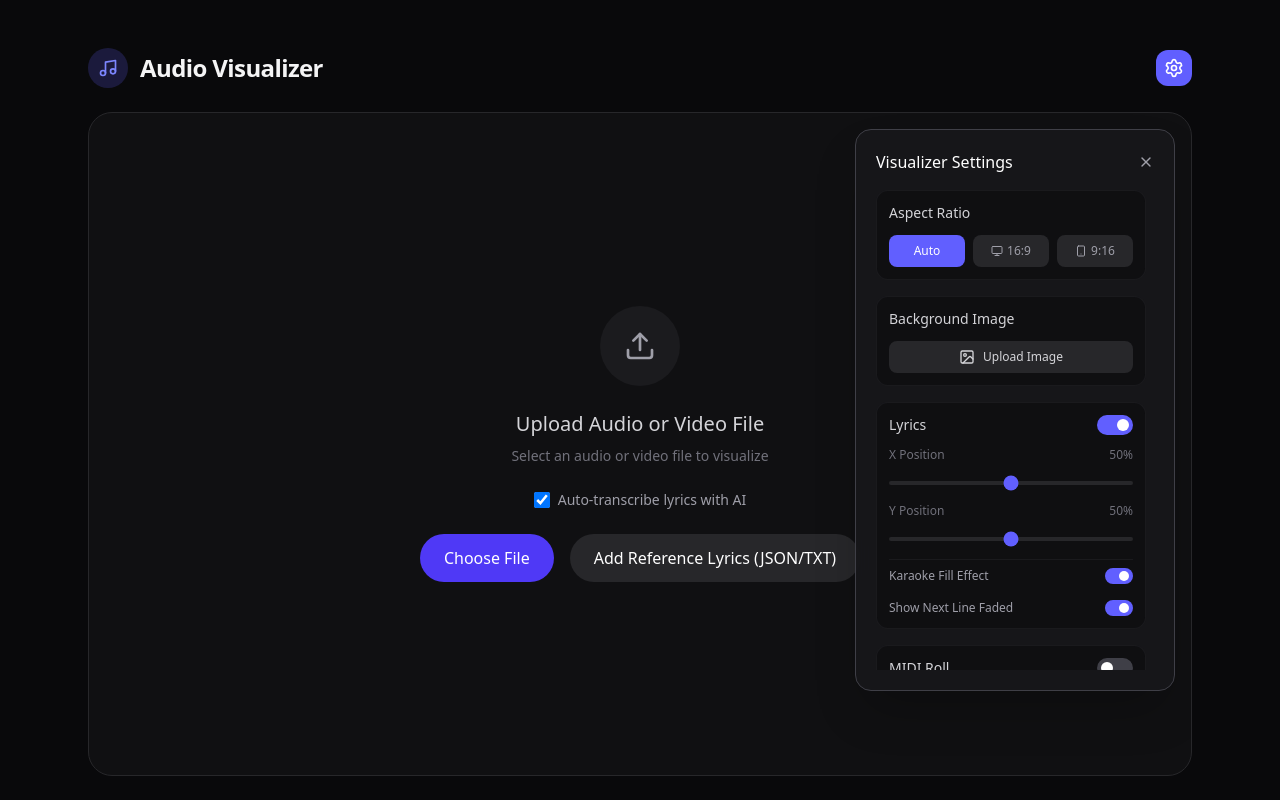
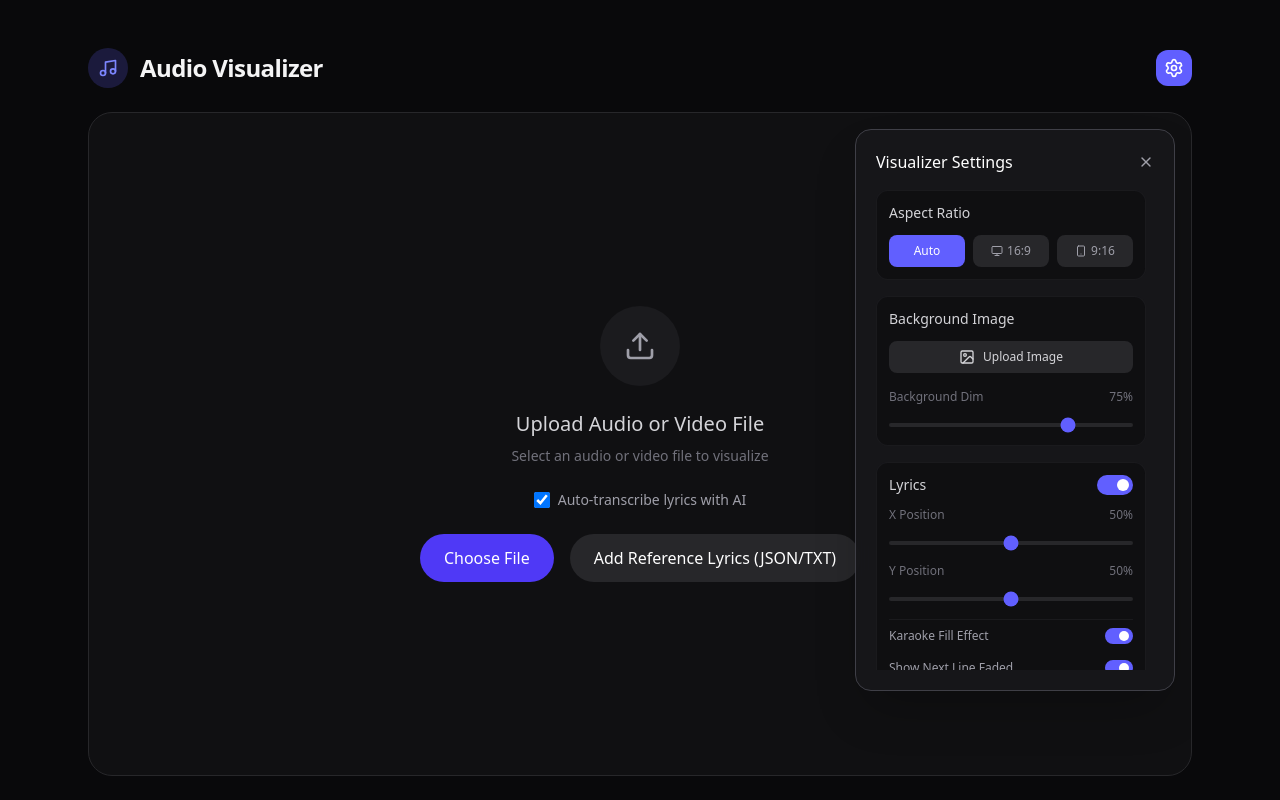
Before and after one commit to tejaswee-gits/audio-visualizer, a React (Vite) app: page / in a window 1280 px wide. Both pictures are taken after a click on the button 1173 px from the left and 68 px from the top of the page. Built offline with nearby package versions, Linux system fonts and the light colour scheme.

Commit message:
Add background brightness control and improve video recording quality

```diff
--- a/src/App.tsx
+++ b/src/App.tsx
@@ -15,6 +15,7 @@ export default function App() {
   const [recordingMode, setRecordingMode] = useState<'current' | 'circle' | 'wave' | 'midi' | 'lyrics' | null>(null);
   const [autoTranscribe, setAutoTranscribe] = useState(true);
   const [isVideoMode, setIsVideoMode] = useState(false);
+  const [backgroundDim, setBackgroundDim] = useState(0.75);
 
   const [audioFile, setAudioFile] = useState<File | null>(null);
   const [audioUrl, setAudioUrl] = useState<string | null>(null);
@@ -271,7 +272,7 @@ export default function App() {
 
     // Small delay to allow React to apply the recordingMode configs
     setTimeout(() => {
-      const canvasStream = canvasRef.current!.captureStream(30);
+      const canvasStream = canvasRef.current!.captureStream(60);
       const dest = audioCtxRef.current!.createMediaStreamDestination();
       analyserRef.current?.connect(dest);
 
@@ -281,7 +282,7 @@ export default function App() {
       ];
       const combinedStream = new MediaStream(tracks);
 
-      const options = { mimeType: 'video/webm;codecs=vp9,opus' };
+      const options = { mimeType: 'video/webm;codecs=vp9,opus', videoBitsPerSecond: 8000000 };
       let recorder: MediaRecorder;
       try {
         recorder = new MediaRecorder(combinedStream, options);
@@ -485,6 +486,7 @@ export default function App() {
                 midiConfig={getEffectiveConfig('midi', midiConfig)}
                 lyricsConfig={getEffectiveConfig('lyrics', lyricsConfig)}
                 backgroundMedia={backgroundImage || (isVideoMode ? audioRef.current : null)}
+                backgroundDim={backgroundDim}
               />
             </div>
           )}
@@ -520,6 +522,18 @@ export default function App() {
                     {backgroundImage ? 'Change Image' : 'Upload Image'}
                     <input type="file" accept="image/*" className="hidden" onChange={handleBgUpload} />
                   </label>
+                  <div className="mt-4">
+                    <div className="flex justify-between text-xs text-zinc-500 mb-1">
+                      <span>Background Dim</span>
+                      <span>{Math.round(backgroundDim * 100)}%</span>
+                    </div>
+                    <input
+                      type="range" min="0" max="1" step="0.01"
+                      value={backgroundDim}
+                      onChange={e => setBackgroundDim(parseFloat(e.target.value))}
+                      className="w-full accent-indigo-500 h-1 bg-zinc-800 rounded-lg appearance-none cursor-pointer"
+                    />
+                  </div>
                 </div>
 
                 <SettingGroup title="Lyrics" config={lyricsConfig} setConfig={setLyricsConfig} />
--- a/src/components/Visualizer.tsx
+++ b/src/components/Visualizer.tsx
@@ -31,10 +31,11 @@ interface VisualizerProps {
   midiConfig: ElementConfig;
   lyricsConfig: ElementConfig;
   backgroundMedia: HTMLImageElement | HTMLVideoElement | null;
+  backgroundDim?: number;
 }
 
 const Visualizer = forwardRef<HTMLCanvasElement, VisualizerProps>(({
-  analyser, isPlaying, lyrics, currentTime, circleConfig, waveConfig, midiConfig, lyricsConfig, backgroundMedia
+  analyser, isPlaying, lyrics, currentTime, circleConfig, waveConfig, midiConfig, lyricsConfig, backgroundMedia, backgroundDim = 0.75
 }, ref) => {
   const internalCanvasRef = useRef<HTMLCanvasElement>(null);
   const requestRef = useRef<number>();
@@ -94,10 +95,10 @@ const Visualizer = forwardRef<HTMLCanvasElement, VisualizerProps>(({
           offsetY = (height - drawHeight) / 2;
         }
         ctx.drawImage(backgroundMedia, offsetX, offsetY, drawWidth, drawHeight);
-        ctx.fillStyle = 'rgba(10, 10, 15, 0.75)';
+        ctx.fillStyle = `rgba(10, 10, 15, ${backgroundDim})`;
         ctx.fillRect(0, 0, width, height);
       } else {
-        ctx.fillStyle = 'rgba(10, 10, 15, 0.3)';
+        ctx.fillStyle = `rgba(10, 10, 15, ${Math.min(backgroundDim, 0.3)})`;
         ctx.fillRect(0, 0, width, height);
       }
 
@@ -438,7 +439,7 @@ const Visualizer = forwardRef<HTMLCanvasElement, VisualizerProps>(({
         cancelAnimationFrame(requestRef.current);
       }
     };
-  }, [analyser, isPlaying, lyrics, currentTime, circleConfig, waveConfig, midiConfig, lyricsConfig, backgroundMedia]);
+  }, [analyser, isPlaying, lyrics, currentTime, circleConfig, waveConfig, midiConfig, lyricsConfig, backgroundMedia, backgroundDim]);
 
   // Handle resize
   useEffect(() => {
```
Lines whose indentation alone changed are shown as unchanged.
